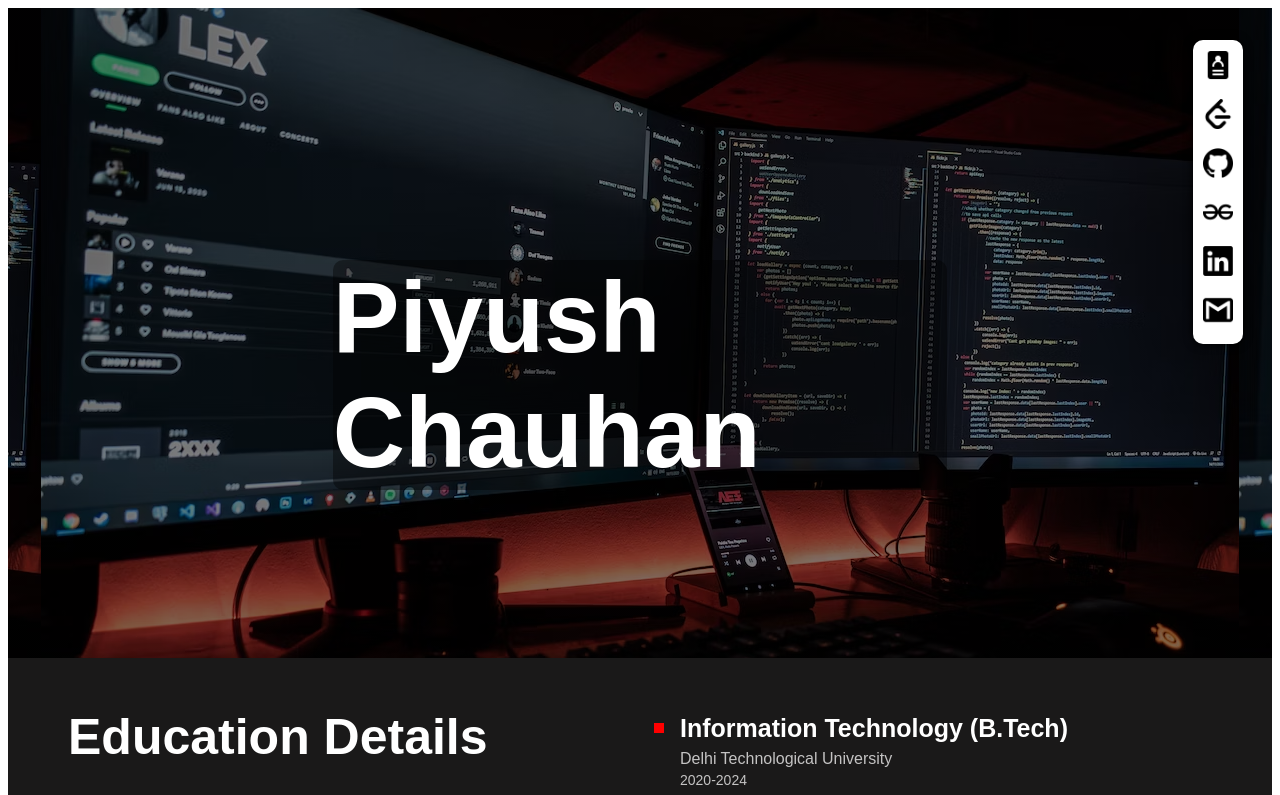
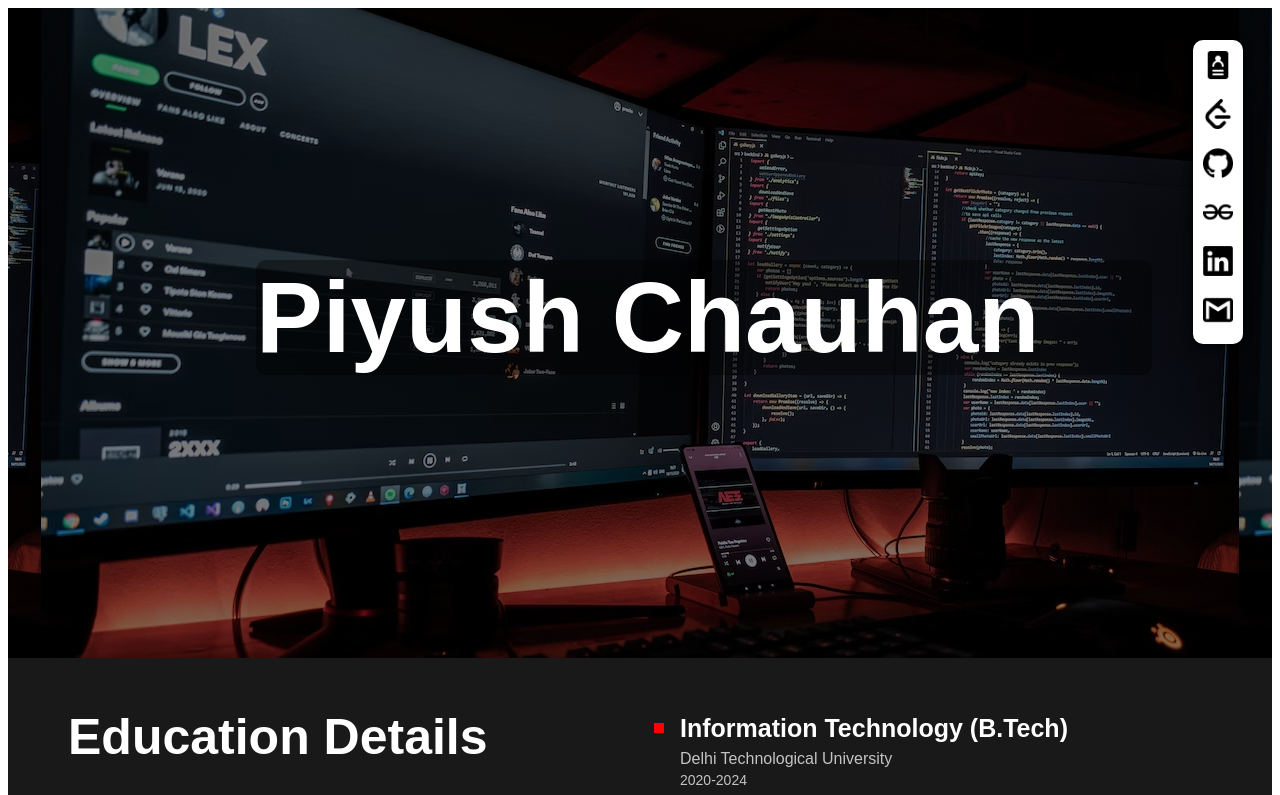
Before and after one commit to PiyushChauhan16/Portfolio, a React (Create React App) app: page / in a window 1280 px wide. Shown: the top 795 px of the page. Built offline with nearby package versions, Linux system fonts and the light colour scheme.

Commit message:
"Fixed navbar"

```diff
--- a/src/AboutMePage/style.css
+++ b/src/AboutMePage/style.css
@@ -269,7 +269,7 @@
   position: absolute;
   top: 20%;
   left: 26%;
-  right: 26%;
+  right: 16%;
   background-color: rgb(0,0,0); /* Fallback color */
   background-color: rgba(0,0,0, 0.4);
   border-radius: 10px;
@@ -298,6 +298,13 @@
 @media only screen and (max-width: 700px){
   .my-name{
     font-size: 70px;
+  }
+}
+
+@media only screen and (max-width: 1480px){
+  .my-name{
+    left: 20%;
+    right: 10%;
   }
 }
 
```
